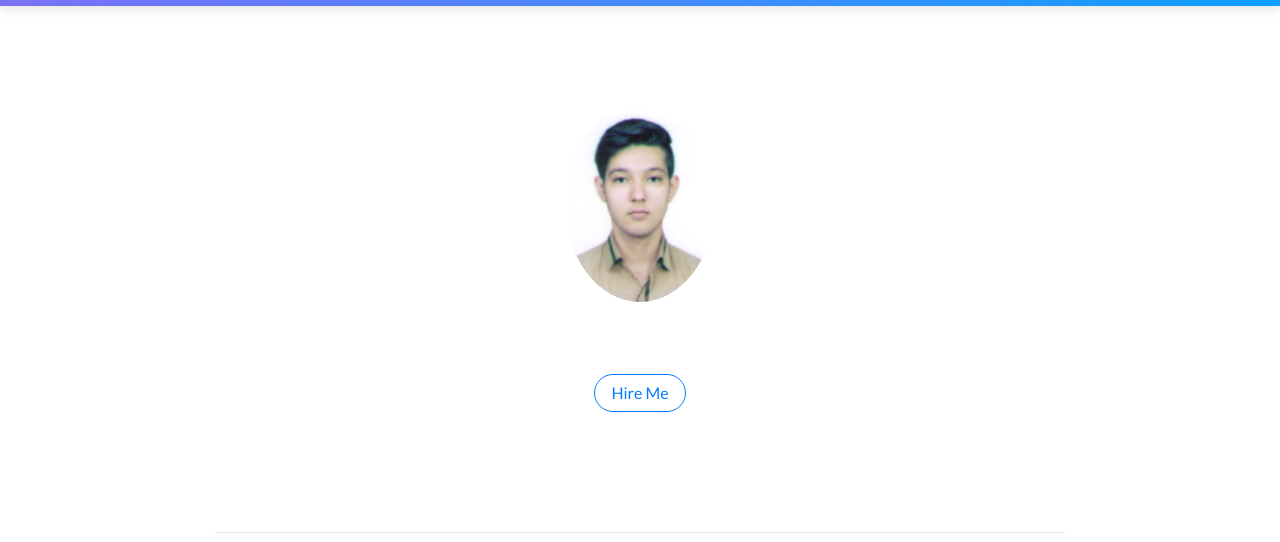
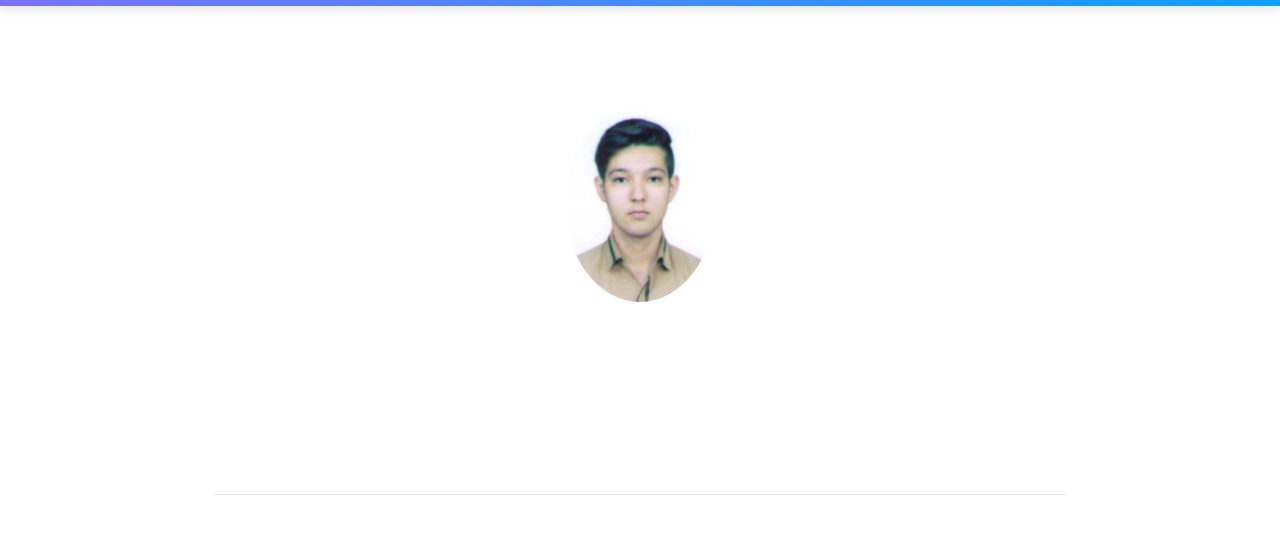
Before and after one commit to ilamanownuk/ilamanownuk.github.io, a plain HTML site: page index.html in a window 1280 px wide. Shown: the part 78-620 px from the top of the page. Drawn offline with nearby package versions, Linux system fonts and the light colour scheme.

Commit message:
DELETE hire me element

```diff
--- a/index.html
+++ b/index.html
@@ -42,7 +42,6 @@
             <img class="img-fluid rounded-circle" src="assets/img/avatar.jpg">
           </div>
           <p></p>
-          <a href="#" class="btn btn-outline-primary">Hire Me</a>
         </div>
       </section>
       <section class="cv-block info">
```
